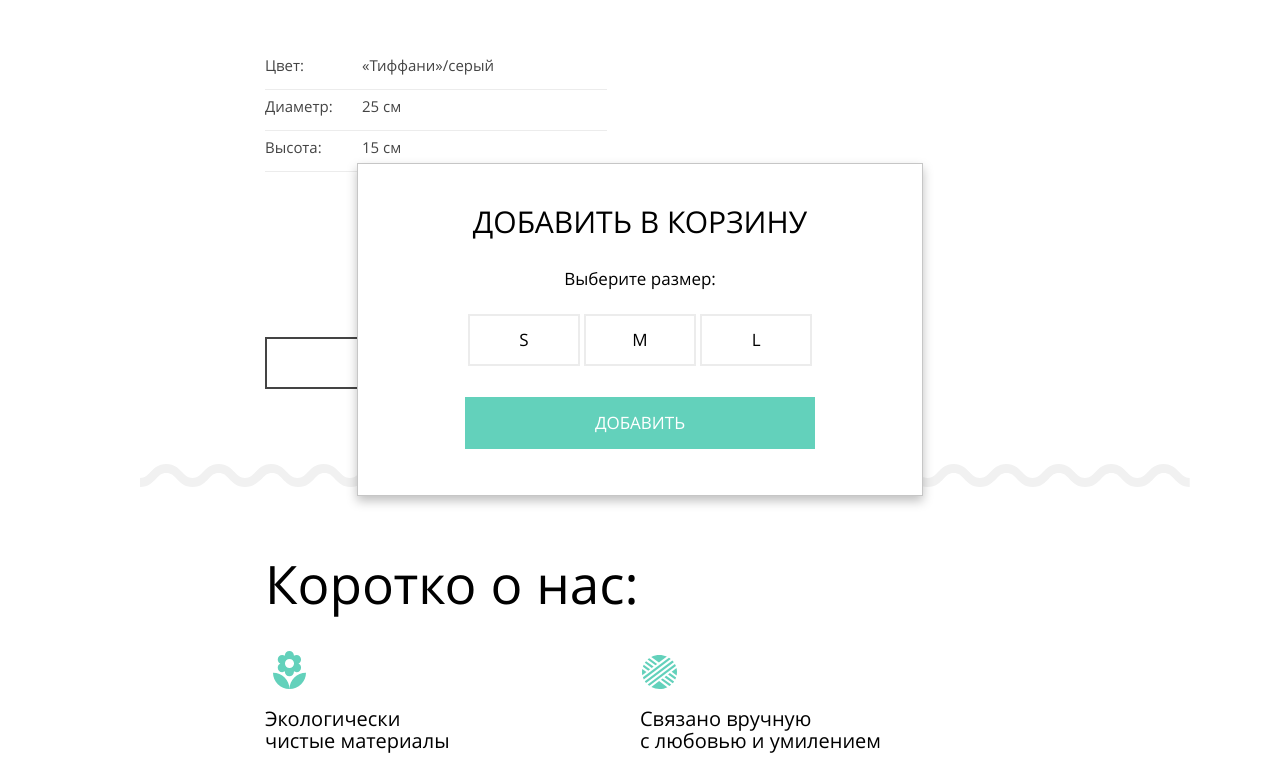
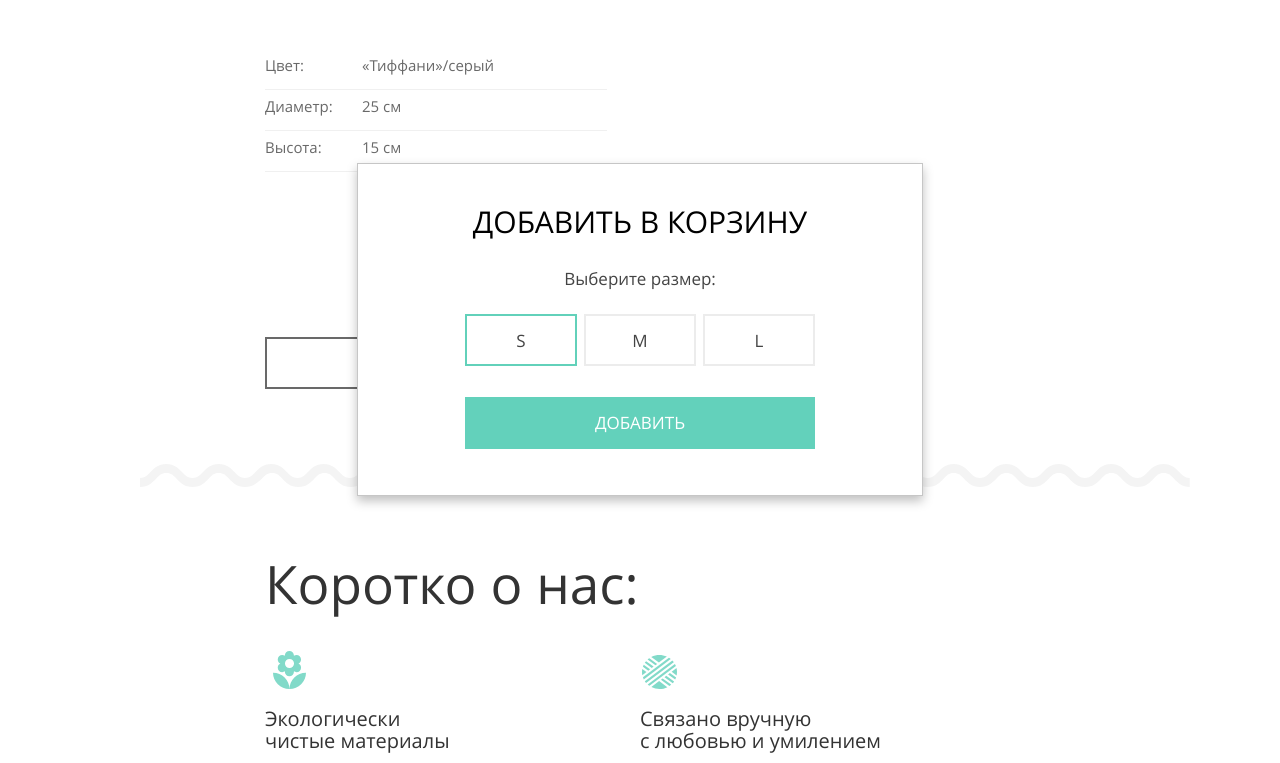
Before and after one commit to InkMakhova/mishka-en, a website: page source/index.html in a window 1280 px wide. Both pictures are taken after a click on the link "ЗАКАЗАТЬ". Shown: the part 1152-1915 px from the top of the page. Drawn offline with nearby package versions, Linux system fonts and the light colour scheme; files that its build step writes are made by us from their sources; files whose address does not match are found by name.

Commit message:
Предзагрузка шрифтов, изменения в отображении и работе модального окна

```diff
--- a/gulpfile.js
+++ b/gulpfile.js
@@ -37,7 +37,7 @@ exports.styles = styles;
 
 const html = () => {
   return gulp.src("source/*.html")
-    .pipe(htmlmin({ collapseWhitespace: true }))
+    .pipe(htmlmin({ collapseWhitespace: false }))
     .pipe(gulp.dest("build"));
 }
 
--- a/source/index.html
+++ b/source/index.html
@@ -258,14 +258,18 @@
       </div>
     </footer>
 
+    <div class="modal-overlay"></div>
     <section class="modal">
       <h2 class="modal__title title">Добавить в&nbsp;корзину</h2>
       <form class="modal__form" action="https://echo.htmlacademy.ru" method="post">
         <p class="modal__text">Выберите размер:</p>
-        <div class="modal__buttons-size-wrapper">
-          <input class="modal__button-size" type="button" value="s">
-          <input class="modal__button-size" type="button" value="m">
-          <input class="modal__button-size" type="button" value="l">
+        <div class="modal__size-wrapper">
+          <input class="modal__radio-size visually-hidden" type="radio" name="size" id="size-s" value="s" checked>
+          <label class="modal__radio-label modal__radio-label--s" for="size-s"></label>
+          <input class="modal__radio-size visually-hidden" type="radio" name="size" id="size-m" value="m">
+          <label class="modal__radio-label modal__radio-label--m" for="size-m"></label>
+          <input class="modal__radio-size visually-hidden" type="radio" name="size" id="size-l" value="l">
+          <label class="modal__radio-label modal__radio-label--l" for="size-l"></label>
         </div>
         <button type="submit" class="modal__button button">Добавить</button>
       </form>
--- a/source/js/script.js
+++ b/source/js/script.js
@@ -27,48 +27,36 @@ button.addEventListener('click', toggleMenu);
 button.addEventListener('click', toggleAriaLabel);
 
 //открытие и закрытие модального окна
-//let popular = document.querySelector('.popular');
-let page = document.querySelector('.page__body');
 let linkOpenModal = document.querySelector('.promo-card__link');
 let linkAddToCart = document.querySelectorAll('.product-card__cart-link');
+let modalOverlay = document.querySelector('.modal-overlay');
 let modal = document.querySelector('.modal');
-let form = modal.querySelector('.modal__form');
-let mouseDownInModal = false;
 
 //открытие
-linkOpenModal.addEventListener('click', function(evt) {
+function openModal(evt) {
   evt.preventDefault();
+  modalOverlay.classList.add('modal-overlay--show');
   modal.classList.add('modal--show');
-});
-
-for (let i = 0; i < linkAddToCart.length; i++) {
-  linkAddToCart[i].addEventListener('click', function(evt) {
-    evt.preventDefault();
-    modal.classList.add('modal--show');
-  });
 }
 
 //закрытие
 window.addEventListener('keydown', function(evt) {
   if (evt.code === 'Escape') {
+    modalOverlay.classList.remove('modal-overlay--show');
     modal.classList.remove('modal--show');
   }
 });
 
-/*page.addEventListener('mousedown', function(evt) {
-  mouseDownInModal = false;
+modalOverlay.addEventListener('mousedown', function(evt) {
+  modalOverlay.classList.remove('modal-overlay--show');
+  modal.classList.remove('modal--show');
 });
 
-modal.addEventListener('mousedown', function(evt) {
-  mouseDownInModal = true;
-});
+//вызов модального окна
+if (linkOpenModal !== null) {
+  linkOpenModal.addEventListener('click', openModal);
+}
 
-window.addEventListener('mousedown', function(evt) {
-  if (mouseDownInModal === false) {
-    modal.classList.remove('modal--show');
-  }
-});*/
-
-//отправка формы
-form.addEventListener('submit', function(evt) {
-});
+for (let i = 0; i < linkAddToCart.length; i++) {
+  linkAddToCart[i].addEventListener('click', openModal);
+}
--- a/source/less/blocks/modal.less
+++ b/source/less/blocks/modal.less
@@ -1,3 +1,18 @@
+.modal-overlay {
+  display: none;
+  background-color: rgba(@white, 0.2);
+  position: fixed;
+  top: 0;
+  left: 0;
+  width: 100%;
+  height: 100%;
+  z-index: 100;
+
+  &--show {
+    display: block;
+  }
+}
+
 .modal {
   display: none;
   width: 100%;
@@ -14,6 +29,11 @@
   box-shadow: 0 5px 10px rgba(@black, 0.25);
   text-align: center;
   background-color: @white;
+  z-index: 101;
+
+  &--show {
+    display: block;
+  }
 
   @media (min-width: @tablet-width) {
     width: 566px;
@@ -38,6 +58,7 @@
 
 .modal__text {
   .font(15px; 30px);
+  color: @grey-dark;
   margin: 0;
   margin-bottom: 20px;
 
@@ -46,31 +67,57 @@
   }
 }
 
-.modal__buttons-size-wrapper {
+.modal__size-wrapper {
+  margin: 0 auto;
   margin-bottom: 31px;
+  width: 260px;
+  display: flex;
+  justify-content: space-between;
+
+  @media (min-width: @tablet-width) {
+    width: 350px;
+  }
 }
 
-.modal__button-size {
+.modal__radio-label::before {
+  display: block;
   box-sizing: border-box;
   width: 82px;
   height: 52px;
+  padding-top: 17px;
+  padding-bottom: 17px;
   .font(17px; 16px);
   font-weight: 700;
+  color: @grey-dark;
   border: 2px solid rgba(@grey-dark, 0.1);
   text-transform: uppercase;
   background-color: transparent;
 
-  &:hover {
-    border-color: rgba(@grey-dark, 0.3);
-  }
-
-  &:active {
-    border-color: @green-light;
-  }
-
   @media (min-width: @tablet-width) {
     width: 112px;
   }
+}
+
+.modal__radio-label--s::before {
+  content: "s";
+}
+
+.modal__radio-label--m::before {
+  content: "m";
+}
+
+.modal__radio-label--l::before {
+  content: "l";
+}
+
+.modal__radio-size:checked + .modal__radio-label::before,
+.modal__radio-size:checked:hover + .modal__radio-label::before,
+.modal__radio-size:active + .modal__radio-label::before {
+  border-color: @green-light;
+}
+
+.modal__radio-size:hover + .modal__radio-label::before {
+  border-color: rgba(@grey-dark, 0.3);
 }
 
 .modal__button {
@@ -88,7 +135,3 @@
 .modal__button.button {
   .font(17px; 16px);
 }
-
-.modal--show {
-  display: block;
-}
```
Also changed, not shown: source/catalog.html (+8 -4 lines).
